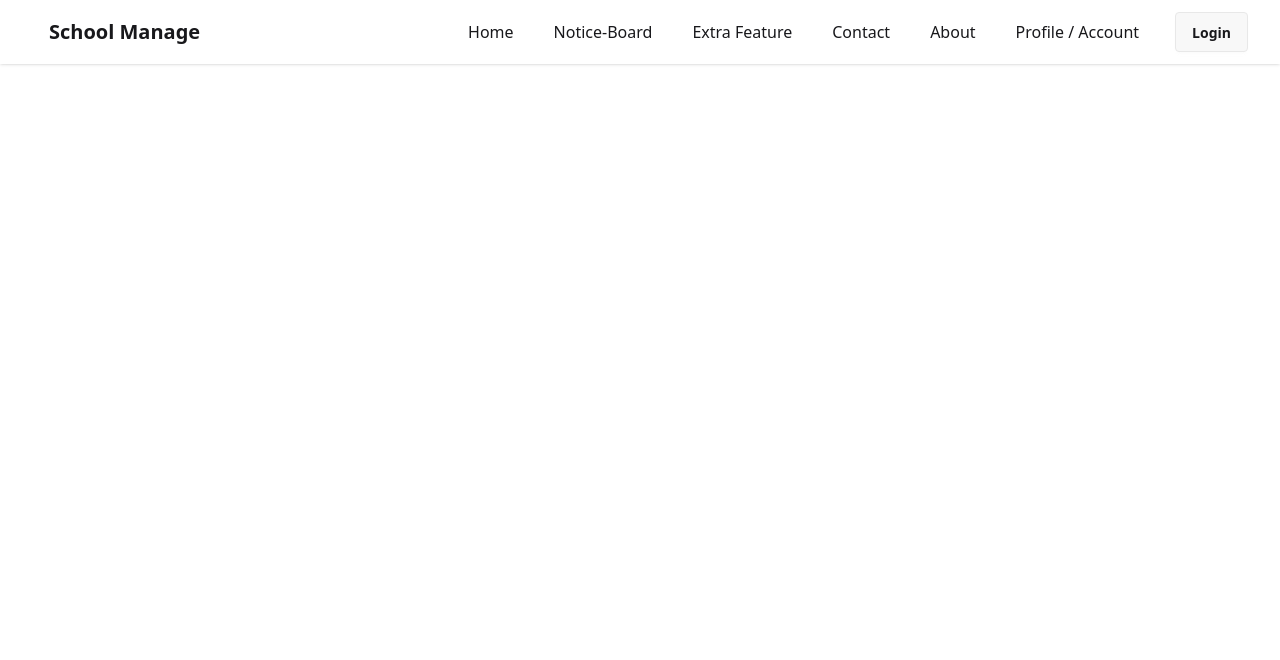
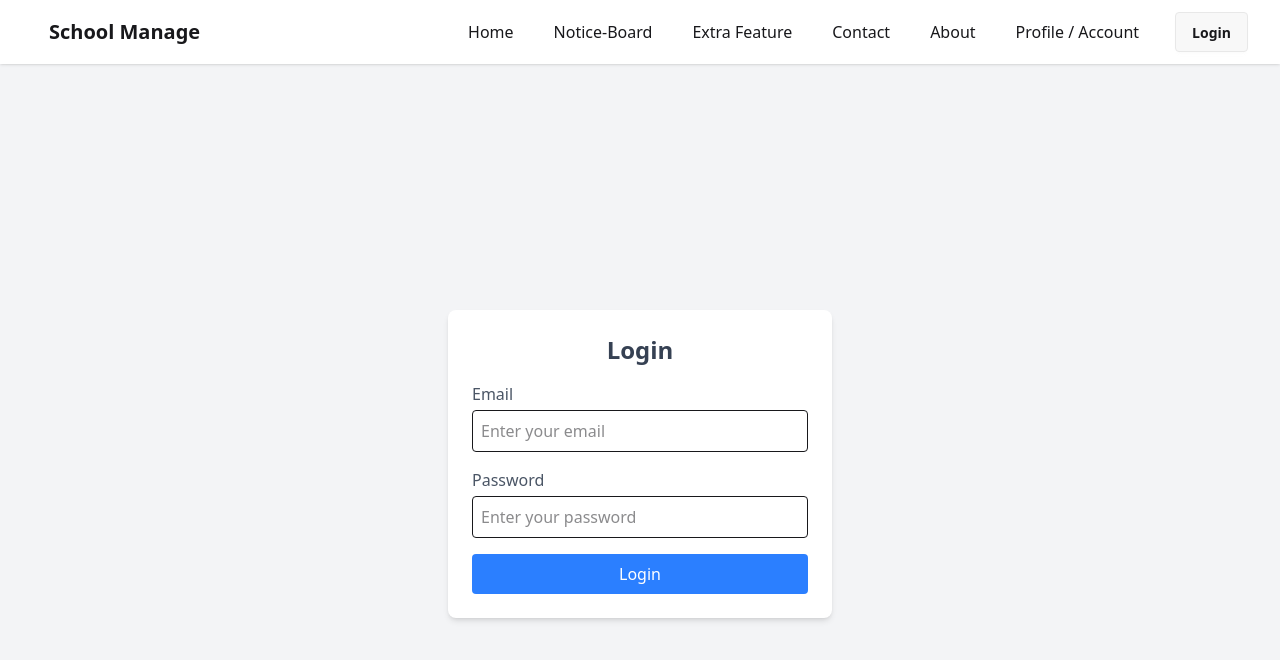
Before and after one commit to Shajadulhaqueemon111/school-management-system-client, a Next.js app: page /login in a window 1280 px wide. Shown: the top 660 px of the page. Built offline with nearby package versions, Linux system fonts and the light colour scheme.

Commit message:
added a routing system

```diff
--- a/package.json
+++ b/package.json
@@ -18,6 +18,7 @@
     "next": "15.5.0",
     "react": "19.1.0",
     "react-dom": "19.1.0",
+    "react-hook-form": "^7.62.0",
     "tailwind-merge": "^3.3.1"
   },
   "devDependencies": {
--- a/src/app/(auth)/login/page.tsx
+++ b/src/app/(auth)/login/page.tsx
@@ -1,11 +1,67 @@
-import React from "react";
+"use client";
 
-const LoginPage = () => {
+import { useForm, SubmitHandler } from "react-hook-form";
+
+type LoginInputs = {
+  email: string;
+  password: string;
+};
+
+export default function LoginForm() {
+  const {
+    register,
+    handleSubmit,
+    formState: { errors },
+  } = useForm<LoginInputs>();
+
+  const onSubmit: SubmitHandler<LoginInputs> = (data) => {
+    console.log("Login Data:", data);
+  };
+
   return (
-    <div>
-      <h1>This is Login Page</h1>
+    <div className="flex justify-center items-center h-screen bg-gray-100">
+      <form
+        onSubmit={handleSubmit(onSubmit)}
+        className="bg-white shadow-md rounded-lg p-6 w-full max-w-sm space-y-4"
+      >
+        <h2 className="text-2xl font-bold text-center text-gray-700">Login</h2>
+
+        {/* Email */}
+        <div>
+          <label className="block mb-1 text-gray-600">Email</label>
+          <input
+            type="email"
+            {...register("email", { required: "Email is required" })}
+            className="w-full border p-2 rounded focus:outline-none focus:ring focus:ring-blue-300"
+            placeholder="Enter your email"
+          />
+          {errors.email && (
+            <p className="text-red-500 text-sm">{errors.email.message}</p>
+          )}
+        </div>
+
+        {/* Password */}
+        <div>
+          <label className="block mb-1 text-gray-600">Password</label>
+          <input
+            type="password"
+            {...register("password", { required: "Password is required" })}
+            className="w-full border p-2 rounded focus:outline-none focus:ring focus:ring-blue-300"
+            placeholder="Enter your password"
+          />
+          {errors.password && (
+            <p className="text-red-500 text-sm">{errors.password.message}</p>
+          )}
+        </div>
+
+        {/* Submit */}
+        <button
+          type="submit"
+          className="w-full bg-blue-500 text-white py-2 rounded hover:bg-blue-600 transition"
+        >
+          Login
+        </button>
+      </form>
     </div>
   );
-};
-
-export default LoginPage;
+}
--- a/src/app/(marketting)/aboute/page.tsx
+++ b/src/app/(marketting)/aboute/page.tsx
@@ -3,6 +3,14 @@ import React from "react";
 const AboutePage = () => {
   return (
     <div>
+      <h1 className="mt-10">This is Aboute page</h1>
+      <h1>This is Aboute page</h1>
+      <h1>This is Aboute page</h1>
+      <h1>This is Aboute page</h1>
+      <h1>This is Aboute page</h1>
+      <h1>This is Aboute page</h1>
+      <h1>This is Aboute page</h1>
+      <h1>This is Aboute page</h1>
       <h1>This is Aboute page</h1>
     </div>
   );
--- /dev/null
+++ b/src/app/(marketting)/noticeboard/page.tsx
@@ -0,0 +1,11 @@
+import React from "react";
+
+const NotiseBoard = () => {
+  return (
+    <div className="mt-10">
+      <h1>This is Notise board</h1>
+    </div>
+  );
+};
+
+export default NotiseBoard;
--- a/src/app/components/AllRoute/AllRoute.tsx
+++ b/src/app/components/AllRoute/AllRoute.tsx
@@ -4,7 +4,7 @@ import Navbar from "../Navbar";
 const AllRoute = () => {
   return (
     <div>
-      <div className="mx-auto items-center">
+      <div>
         <Navbar />
       </div>
     </div>
--- a/src/app/components/Navbar.tsx
+++ b/src/app/components/Navbar.tsx
@@ -6,11 +6,11 @@ export default function Navbar() {
   const [menuOpen, setMenuOpen] = useState(false);
   const [extraOpen, setExtraOpen] = useState(false);
   return (
-    <nav className="bg-base-100 shadow-sm fixed w-full z-50">
+    <nav className="bg-base-100 shadow-sm fixed w-full z-30 h-16 top: 0">
       <div className=" mx-auto px-4 sm:px-6 lg:px-8">
         <div className="flex justify-between h-16 items-center">
           {/* Navbar Start */}
-          <div className="flex items-center">
+          <div>
             <Link href="/" className="text-xl font-bold btn btn-ghost">
               School Manage
             </Link>
@@ -54,7 +54,7 @@ export default function Navbar() {
               Home
             </Link>
             <Link
-              href="/notice-board"
+              href="/noticeboard"
               className="px-3 py-2 rounded-md hover:bg-gray-200"
             >
               Notice-Board
@@ -66,29 +66,34 @@ export default function Navbar() {
               >
                 Extra Feature
               </button>
+
               {extraOpen && (
                 <div className="absolute top-full left-0 bg-white shadow-lg rounded-md mt-2 w-40 z-50">
                   <Link
                     href="/calendar"
                     className="block px-4 py-2 hover:bg-gray-100"
+                    onClick={() => setExtraOpen(false)} // ✅ click করলে menu বন্ধ হবে
                   >
                     Calendar
                   </Link>
                   <Link
                     href="/library"
                     className="block px-4 py-2 hover:bg-gray-100"
+                    onClick={() => setExtraOpen(false)}
                   >
                     Library
                   </Link>
                   <Link
                     href="/transport"
                     className="block px-4 py-2 hover:bg-gray-100"
+                    onClick={() => setExtraOpen(false)}
                   >
                     Transport
                   </Link>
                 </div>
               )}
             </div>
+
             <Link
               href="/contact"
               className="px-3 py-2 rounded-md hover:bg-gray-200"
@@ -96,7 +101,7 @@ export default function Navbar() {
               Contact
             </Link>
             <Link
-              href="/about"
+              href="/aboute"
               className="px-3 py-2 rounded-md hover:bg-gray-200"
             >
               About
--- a/src/app/layout.tsx
+++ b/src/app/layout.tsx
@@ -30,7 +30,7 @@ export default function RootLayout({
         suppressHydrationWarning
       >
         <Navbar />
-        {children}
+        <main className="pt-16">{children}</main>
       </body>
     </html>
   );
```
Also changed, not shown: 1 other file (tests, documents, lock files or other folders).
